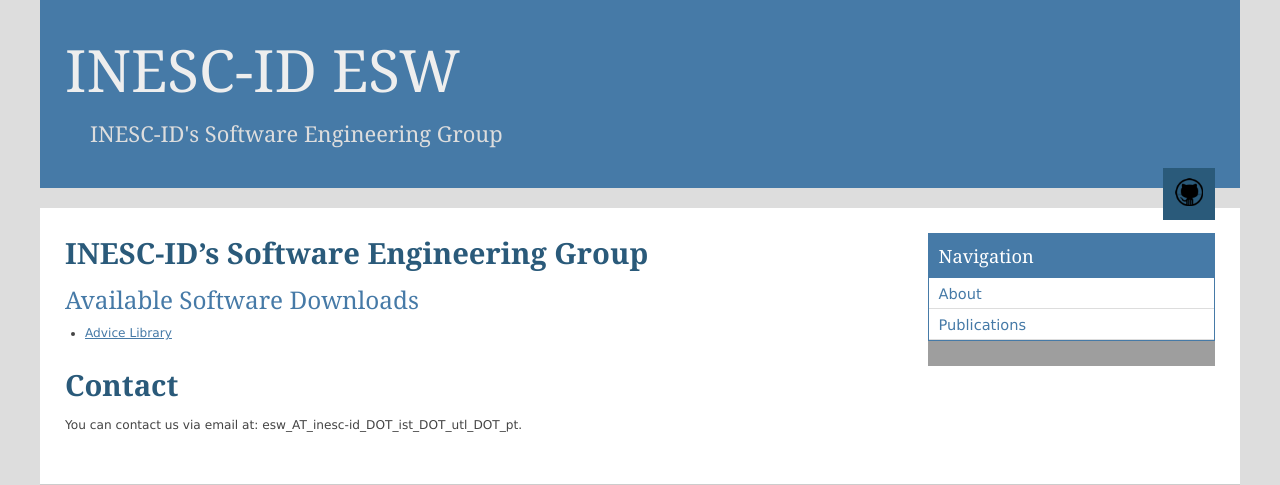
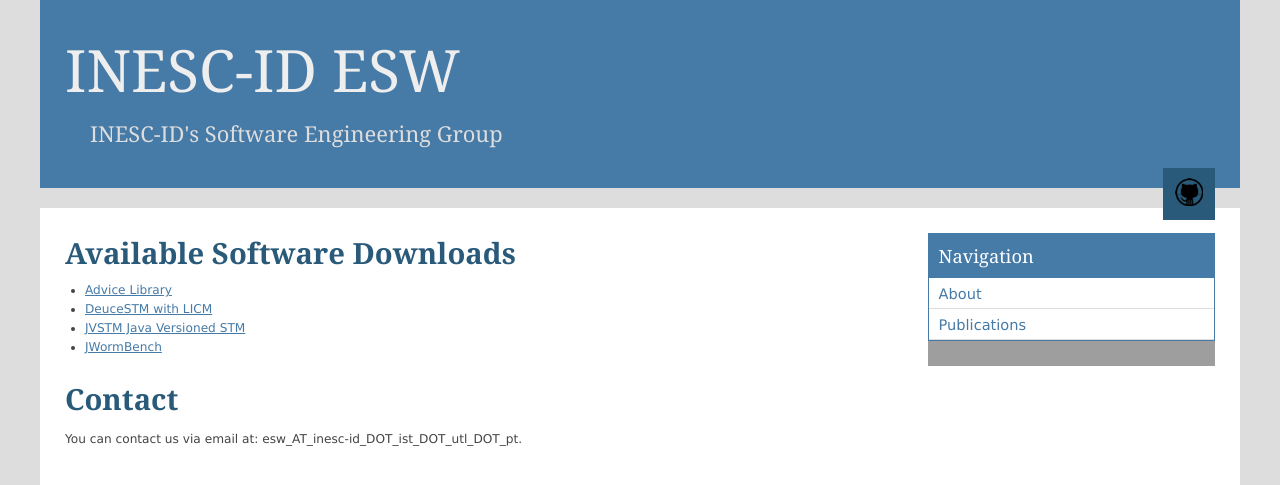
Before and after one commit to inesc-id-esw/inesc-id-esw.github.com, a Jekyll site: the page built from index.md, in a window 1280 px wide, cut to the strip 0-485 px from the top of the page. Built offline with Jekyll 4.4.1, drawn with Linux system fonts in a browser that asks for light colours; Markdown is read by kramdown in place of the engine named in the settings.

Commit message:
Links for JWormBench, JVSTM and DeuceSTM with LICM

```diff
--- a/index.md
+++ b/index.md
@@ -2,12 +2,12 @@
 layout: page
 ---
 
-# INESC-ID's Software Engineering Group
-
-## Available Software Downloads
+# Available Software Downloads
 
  * [Advice Library](http://inesc-id-esw.github.com/advice)
-
+ * [DeuceSTM with LICM](http://inesc-id-esw.github.io/deucestm/)
+ * [JVSTM Java Versioned STM](http://inesc-id-esw.github.io/jvstm/)
+ * [JWormBench](http://inesc-id-esw.github.io/jwormbench/)
 
 # Contact
 
```
